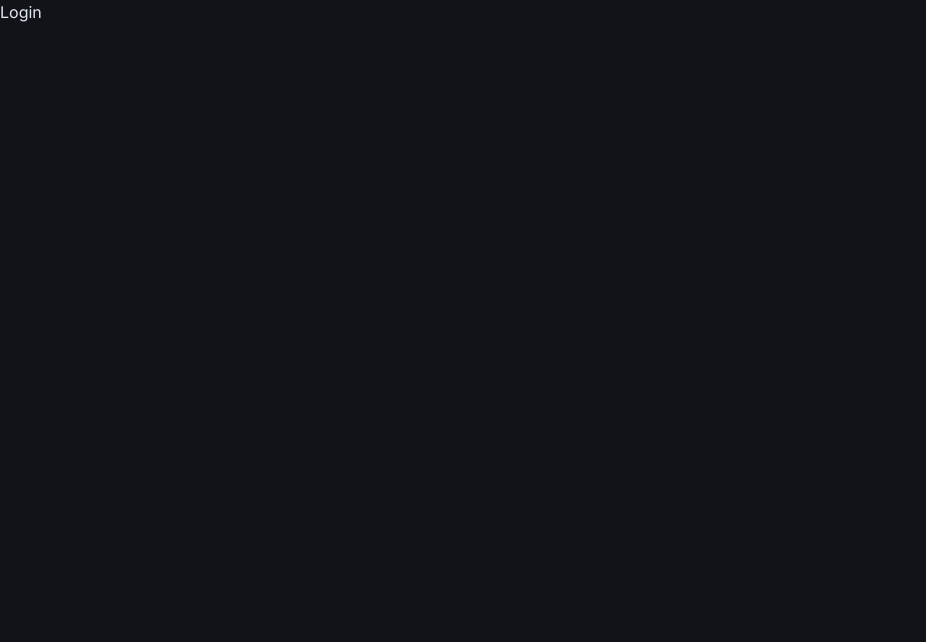
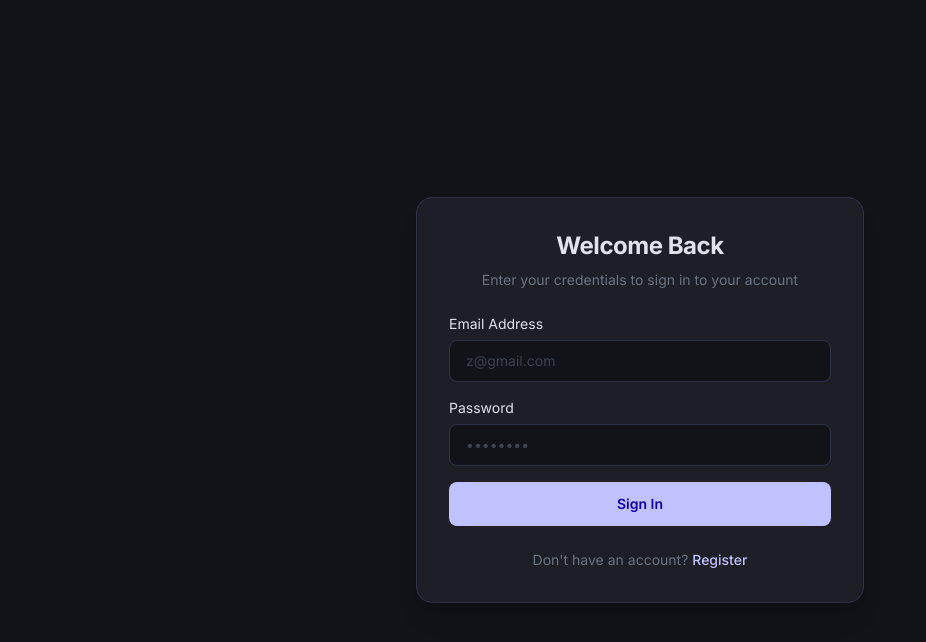
Before and after one commit to Zsayaaad/task-management-app, a React app in the folder frontend/: page /login in a window 1280 px wide. Shown: the top 642 px of the page, without its empty margins (0-926 px from the left). Built offline with nearby package versions, Linux system fonts and the light colour scheme; the HTML template or start-up script is replaced by a standard one.

Commit message:
feat: implement login page UI and form submission handling with React Router actions

```diff
--- a/frontend/src/App.jsx
+++ b/frontend/src/App.jsx
@@ -8,6 +8,7 @@ import {
 import { Register, Login } from "./pages";
 
 import { registerAction } from "./pages/Register/action";
+import { loginAction } from "./pages/Login/actions";
 
 // Create a client
 const queryClient = new QueryClient({
@@ -31,6 +32,7 @@ const router = createBrowserRouter([
   {
     path: "/login",
     element: <Login />,
+    action: loginAction(queryClient),
   },
 ]);
 
--- a/frontend/src/pages/Login/Login.jsx
+++ b/frontend/src/pages/Login/Login.jsx
@@ -1,5 +1,107 @@
+import { Form, Link, useNavigation } from "react-router-dom";
+
 const Login = () => {
-  return <div>Login</div>;
+  const navigation = useNavigation();
+  const isSubmitting = navigation.state === "submitting";
+
+  return (
+    <div className="min-h-screen flex items-center justify-center bg-background px-4 py-8">
+      <div className="w-full max-w-md bg-surface-container border border-border rounded-2xl p-8 shadow-xl">
+        {/* Header */}
+        <div className="mb-6 text-center">
+          <h1 className="font-page-title text-on-surface mb-2">Welcome Back</h1>
+          <p className="font-body text-text-muted">
+            Enter your credentials to sign in to your account
+          </p>
+        </div>
+
+        {/* Form */}
+        <Form method="post" className="space-y-4">
+          {/* Email Field */}
+          <div className="space-y-1.5">
+            <label
+              htmlFor="email"
+              className="block font-body text-sm font-medium text-on-surface"
+            >
+              Email Address
+            </label>
+            <input
+              type="email"
+              id="email"
+              name="email"
+              required
+              placeholder="z@gmail.com"
+              className="input-field font-body"
+            />
+          </div>
+
+          {/* Password Field */}
+          <div className="space-y-1.5">
+            <label
+              htmlFor="password"
+              className="block font-body text-sm font-medium text-on-surface"
+            >
+              Password
+            </label>
+            <input
+              type="password"
+              id="password"
+              name="password"
+              required
+              placeholder="••••••••"
+              className="input-field font-body"
+            />
+          </div>
+
+          {/* Submit Button */}
+          <button
+            type="submit"
+            disabled={isSubmitting}
+            className="w-full mt-2 py-3 px-4 rounded-lg bg-primary hover:opacity-90 font-button text-on-primary transition-all duration-200 disabled:opacity-50 disabled:cursor-not-allowed flex items-center justify-center"
+          >
+            {isSubmitting ? (
+              <span className="flex items-center gap-2">
+                <svg
+                  className="animate-spin h-5 w-5 text-on-primary"
+                  xmlns="http://www.w3.org/2000/svg"
+                  fill="none"
+                  viewBox="0 0 24 24"
+                >
+                  <circle
+                    className="opacity-25"
+                    cx="12"
+                    cy="12"
+                    r="10"
+                    stroke="currentColor"
+                    strokeWidth="4"
+                  ></circle>
+                  <path
+                    className="opacity-75"
+                    fill="currentColor"
+                    d="M4 12a8 8 0 018-8V0C5.373 0 0 5.373 0 12h4zm2 5.291A7.962 7.962 0 014 12H0c0 3.042 1.135 5.824 3 7.938l3-2.647z"
+                  ></path>
+                </svg>
+                Logging in...
+              </span>
+            ) : (
+              "Sign In"
+            )}
+          </button>
+        </Form>
+
+        {/* Footer */}
+        <div className="mt-6 text-center font-body text-sm text-text-muted">
+          Don't have an account?{" "}
+          <Link
+            to="/register"
+            className="text-primary hover:underline font-medium transition-colors"
+          >
+            Register
+          </Link>
+        </div>
+      </div>
+    </div>
+  );
 };
 
 export default Login;
--- a/frontend/src/pages/Login/actions.js
+++ b/frontend/src/pages/Login/actions.js
@@ -0,0 +1,28 @@
+import { toast } from "react-toastify";
+import customFetch from "../../utils/customFetch";
+import { redirect } from "react-router-dom";
+
+export const loginAction =
+  (queryClient) =>
+  async ({ request }) => {
+    const formData = await request.formData();
+    const data = Object.fromEntries(formData);
+
+    try {
+      await customFetch.post("/auth/login", data);
+
+      // Invalidate queries so React Query re-fetches user/dashboard data
+      queryClient.invalidateQueries();
+
+      toast.success("Login successful");
+      return redirect("/dashboard");
+    } catch (error) {
+      const errorMessage =
+        error?.response?.data?.msg ||
+        error?.response?.data?.message ||
+        "Login failed. Please check your credentials.";
+
+      toast.error(errorMessage);
+      return error;
+    }
+  };
--- a/frontend/src/pages/Register/action.js
+++ b/frontend/src/pages/Register/action.js
@@ -9,6 +9,7 @@ export const registerAction = async ({ request }) => {
   try {
     await customFetch.post("/auth/register", data);
     toast.success("Registration successful");
+    // TO DO: CHANGE REDIRECT
     return redirect("/login");
   } catch (error) {
     toast.error(error?.response?.data?.msg);
```
